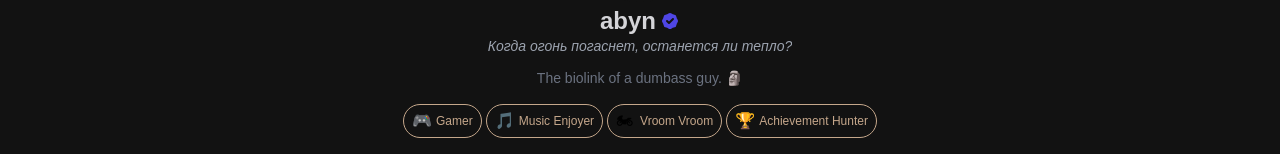
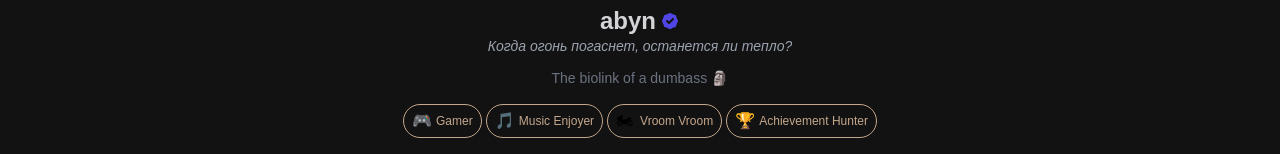
Before and after one commit to abyn365/abyndotxyz, a Next.js app: page / in a window 1280 px wide. Shown: the part 304-458 px from the top of the page. Built offline with nearby package versions, Linux system fonts and the light colour scheme; no server answers.

Commit message:
changed bio

```diff
--- a/pages/index.tsx
+++ b/pages/index.tsx
@@ -4,7 +4,7 @@ import Banners from "../components/Banner";
 
 const name = "abyn";
 const belowLink = "Когда огонь погаснет, останется ли тепло?";
-const bio = "The biolink of a dumbass guy. 🗿";
+const bio = "The biolink of a dumbass 🗿";
 
 
 const servername = "abynab";
```
